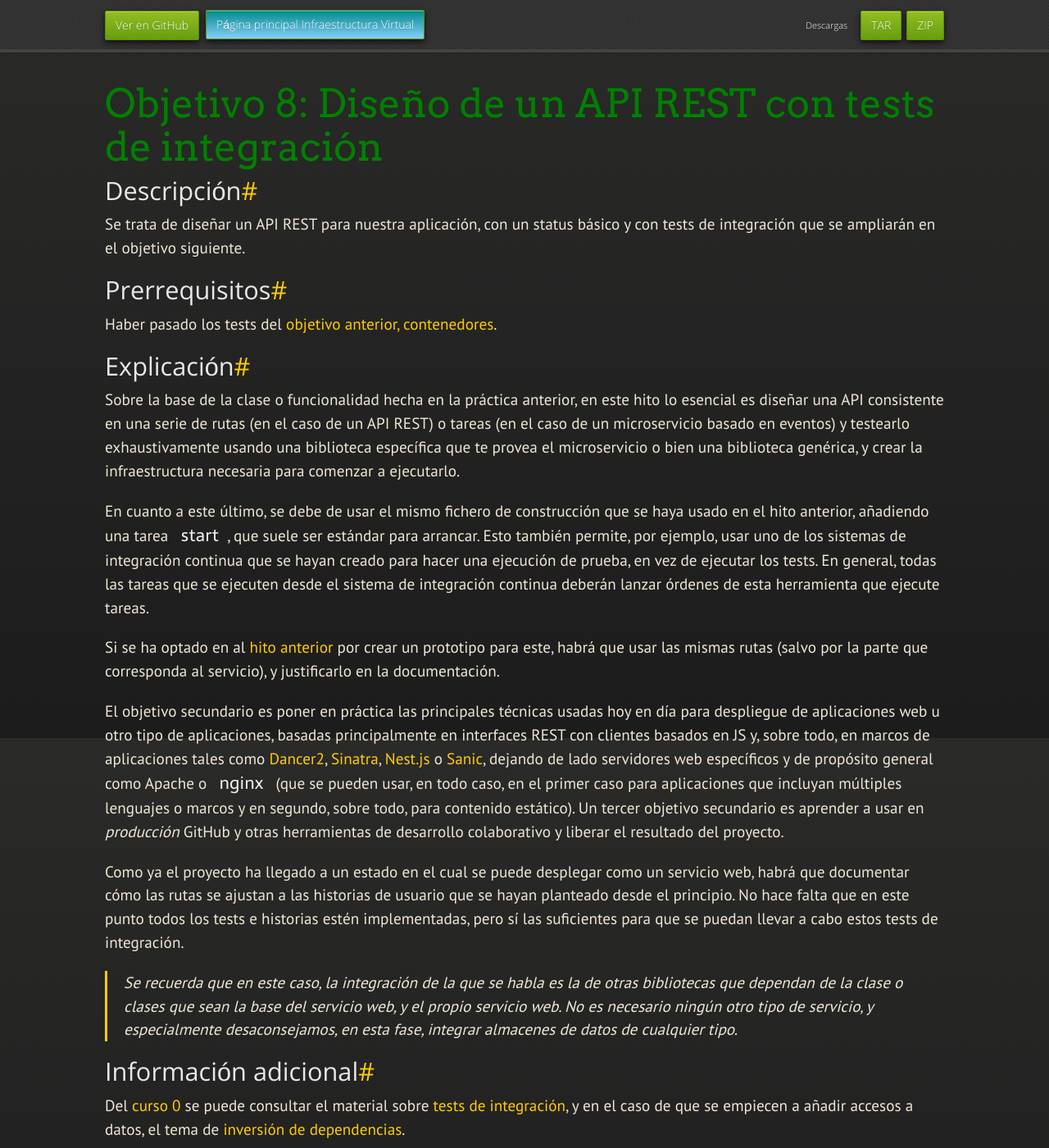
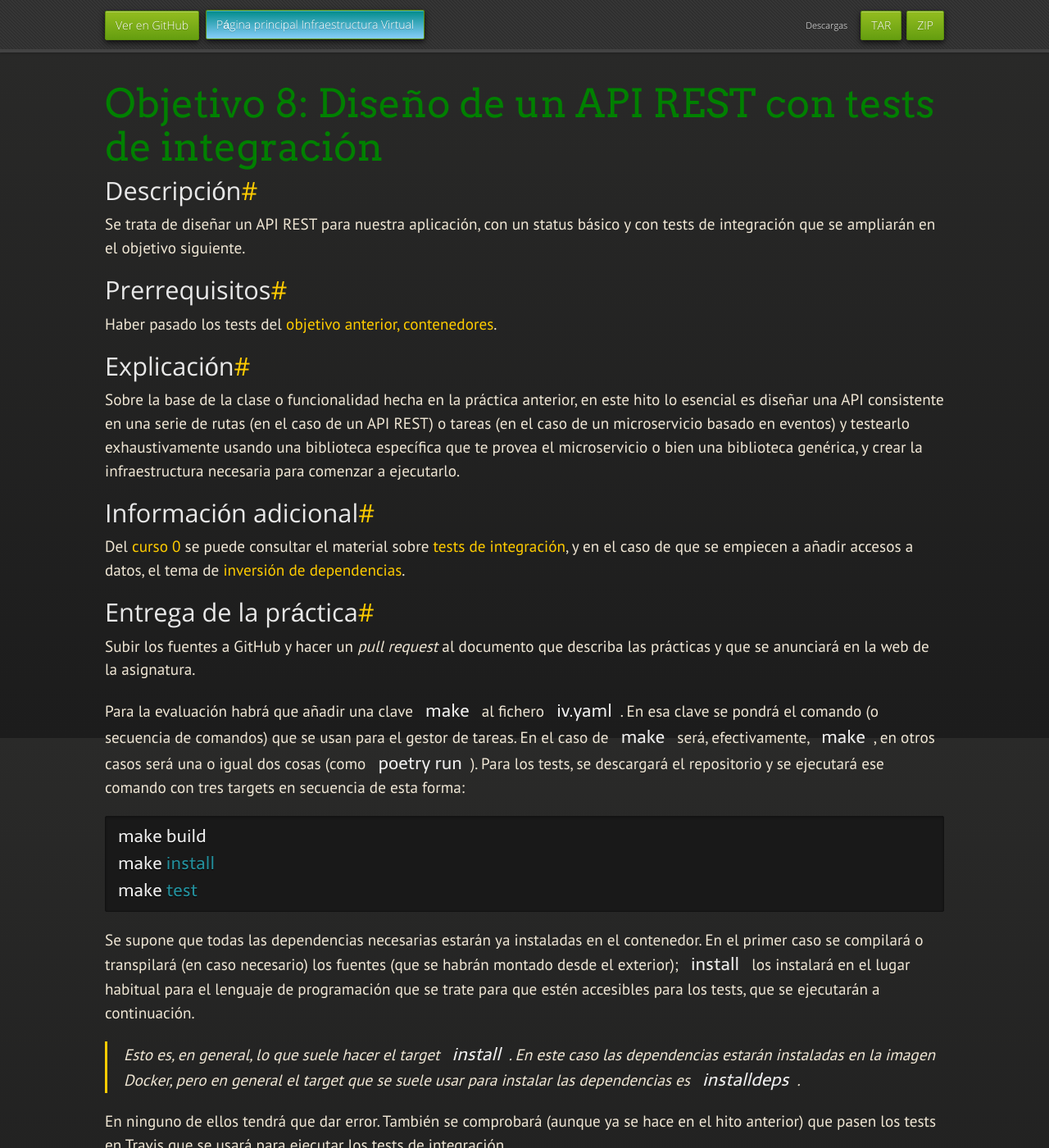
Before and after one commit to JJ/IV, a Jekyll site: the page built from documentos/proyecto/8.REST.md, in a window 1280 px wide and 1400 px high. Shown: the whole window at 82% size. Built offline with Jekyll 4.4.1, drawn with Linux system fonts in a browser that asks for light colours; nearby versions of some CDN libraries; some web fonts are replaced; our own code applies the rules of GitHub Pages for plain Markdown files.

Commit message:
Sync documentos/proyecto/8.REST.md de master a gh-pages

```diff
--- a/documentos/proyecto/8.REST.md
+++ b/documentos/proyecto/8.REST.md
@@ -24,46 +24,6 @@ una biblioteca específica que te provea el microservicio o bien una
 biblioteca genérica, y crear la infraestructura necesaria para
 comenzar a ejecutarlo.
 
-En cuanto a este último, se debe de usar el mismo fichero de
-construcción que se haya usado en el hito anterior,
-añadiendo una tarea `start`, que suele ser estándar para
-arrancar. Esto también permite, por ejemplo, usar uno de los sistemas
-de integración continua que se hayan creado para hacer una ejecución
-de prueba, en vez de ejecutar los tests. En general, todas las tareas
-que se ejecuten desde el sistema de integración continua deberán
-lanzar órdenes de esta herramienta que ejecute tareas.
-
-Si se ha optado en al [hito anterior](5.Serverless) por crear un
-prototipo para este, habrá que usar las mismas rutas (salvo por la
-parte que corresponda al servicio), y justificarlo en la documentación.
-
-El objetivo secundario es poner en práctica las principales técnicas
-usadas hoy en día para despliegue de aplicaciones web u otro tipo de
-aplicaciones, basadas principalmente en interfaces REST con clientes
-basados en JS y, sobre todo, en marcos de aplicaciones tales
-como
-[Dancer2](https://metacpan.org/pod/Dancer2),
-[Sinatra](http://sinatrarb.com/), [Nest.js](https://nestjs.com/)
-o [Sanic](https://sanic.readthedocs.io/en/latest/), dejando de lado
-servidores web específicos y de propósito general como Apache o
-`nginx` (que se pueden usar, en todo caso, en el primer caso para
-aplicaciones que incluyan múltiples lenguajes o marcos y en segundo,
-sobre todo, para contenido estático).  Un tercer objetivo secundario
-es aprender a usar en *producción* GitHub y otras herramientas de
-desarrollo colaborativo y liberar el resultado del proyecto.
-
-Como ya el proyecto ha llegado a un estado en el cual se puede
-desplegar como un servicio web, habrá que documentar cómo las rutas se
-ajustan a las historias de usuario que se hayan planteado desde el
-principio. No hace falta que en este punto todos los tests e historias
-estén implementadas, pero sí las suficientes para que se puedan llevar
-a cabo estos tests de integración.
-
-> Se recuerda que en este caso, la integración de la que se habla es
-> la de otras bibliotecas que dependan de la clase o clases que sean
-> la base del servicio web, y el propio servicio web. No es necesario
-> ningún otro tipo de servicio, y especialmente desaconsejamos, en
-> esta fase, integrar almacenes de datos de cualquier tipo.
 
 ## Información adicional
 
```
